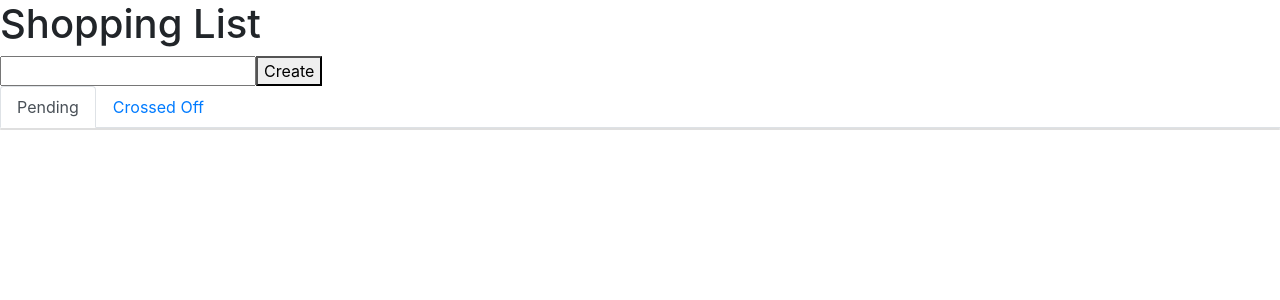
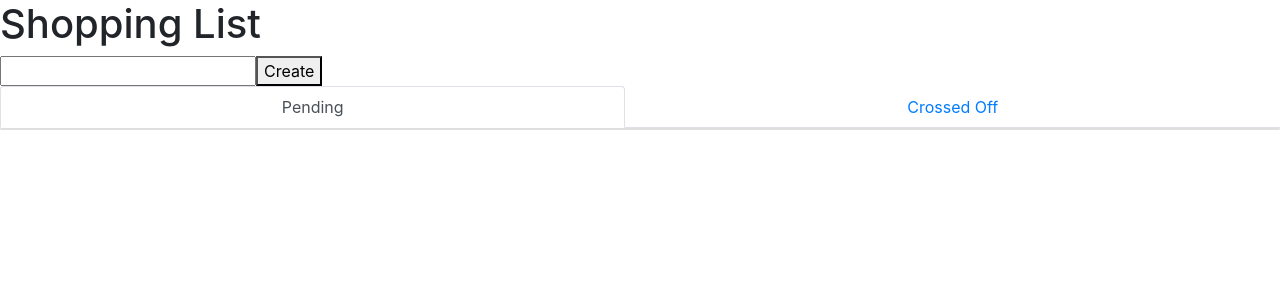
Before and after one commit to adrianherd/shopping_list, a React (Create React App) app: page / in a window 1280 px wide. Shown: the top 300 px of the page. Built offline with nearby package versions, Linux system fonts and the light colour scheme.

Commit message:
Automatic filters by searchbar typing is activated

```diff
--- a/src/App.tsx
+++ b/src/App.tsx
@@ -31,7 +31,7 @@ class App extends Component<{}, AppState> {
     handleTextCreate(newText: string) {
         let pendingItems: Item[] = [...this.state.pendingItems, { id: uuid(), text: newText }];
         pendingItems.sort(ascCompare);
-        this.setState({ pendingItems });
+        this.setState({ pendingItems, userText: "" });
     }
 
     handleItemToggle(id: string) {
@@ -88,8 +88,8 @@ class App extends Component<{}, AppState> {
                 <SearchBar text={this.state.userText}
                            onTextChange={this.handleTextChange}
                            onTextCreate={this.handleTextCreate} />
-                <ListPanel pendingItems={this.state.pendingItems}
-                           crossedItems={this.state.crossedItems}
+                <ListPanel pendingItems={this.state.pendingItems.filter(item => item.text.includes(this.state.userText))}
+                           crossedItems={this.state.crossedItems.filter(item => item.text.includes(this.state.userText))}
                            toggleItemStatus={this.handleItemToggle}
                            itemUpdate={this.handleItemUpdate}
                 />
--- a/src/ListPanel.tsx
+++ b/src/ListPanel.tsx
@@ -39,7 +39,7 @@ export class ListPanel extends Component<ListPanelProps> {
                                    itemUpdate={this.props.itemUpdate} />
 
         return (
-            <Tabs id={"ListTabs"} defaultActiveKey={"pending"} CassName={["nav-fill"]}>
+            <Tabs id={"ListTabs"} defaultActiveKey={"pending"} className={["nav-fill"]}>
                 <Tab title={"Pending"} eventKey={"pending"}>
                     <Card>
                         { subtotalEl }
```
Also changed, not shown: src/ListNav.tsx (deleted, +0 -45 lines).
